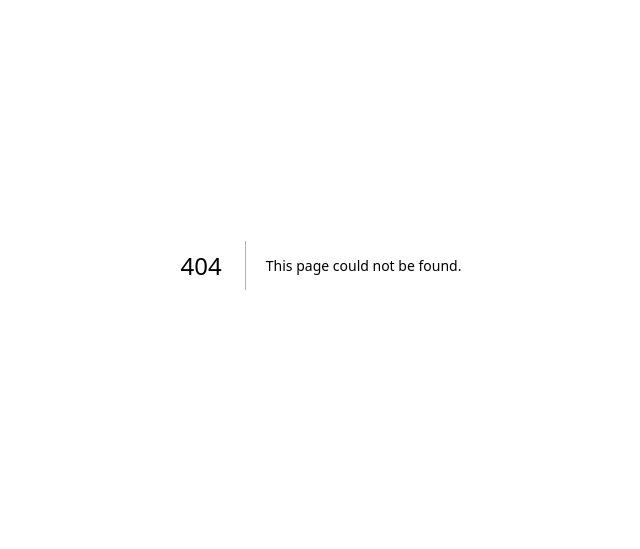
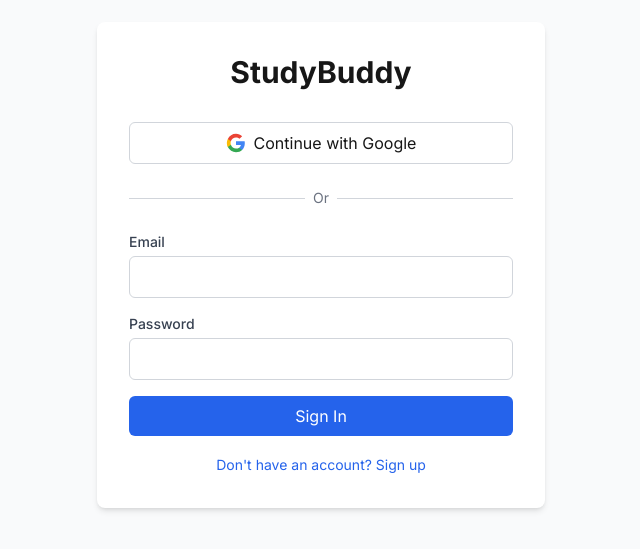
Before and after one commit to 3ma1r/studybuddy, a Next.js app: page /login in a window 1280 px wide. Before the commit this address had no page. Shown: the part 135-684 px from the top of the page, without its empty margins (319-959 px from the left). Built offline with nearby package versions, Linux system fonts and the light colour scheme; no server answers.

Commit message:
add-login-page

```diff
--- /dev/null
+++ b/app/login/page.tsx
@@ -0,0 +1,153 @@
+'use client';
+
+import { useState, useEffect } from 'react';
+import { useRouter } from 'next/navigation';
+import { signInWithEmail, signUpWithEmail, signInWithGoogle } from '@/lib/auth';
+import { onAuthStateChanged } from 'firebase/auth';
+import { auth } from '@/lib/firebaseClient';
+import toast from 'react-hot-toast';
+
+export default function LoginPage() {
+  const [isSignUp, setIsSignUp] = useState(false);
+  const [email, setEmail] = useState('');
+  const [password, setPassword] = useState('');
+  const [displayName, setDisplayName] = useState('');
+  const [loading, setLoading] = useState(false);
+  const router = useRouter();
+
+  useEffect(() => {
+    const unsubscribe = onAuthStateChanged(auth, (user) => {
+      if (user) {
+        router.push('/dashboard');
+      }
+    });
+    return () => unsubscribe();
+  }, [router]);
+
+  const handleEmailAuth = async (e: React.FormEvent) => {
+    e.preventDefault();
+    setLoading(true);
+    try {
+      if (isSignUp) {
+        await signUpWithEmail(email, password, displayName);
+        toast.success('Account created successfully!');
+      } else {
+        await signInWithEmail(email, password);
+        toast.success('Signed in successfully!');
+      }
+      router.push('/dashboard');
+    } catch (error: any) {
+      toast.error(error.message || 'Authentication failed');
+    } finally {
+      setLoading(false);
+    }
+  };
+
+  const handleGoogleSignIn = async () => {
+    setLoading(true);
+    try {
+      await signInWithGoogle();
+      toast.success('Signed in with Google!');
+      router.push('/dashboard');
+    } catch (error: any) {
+      toast.error(error.message || 'Google sign-in failed');
+    } finally {
+      setLoading(false);
+    }
+  };
+
+  return (
+    <div className="min-h-screen flex items-center justify-center bg-gray-50 px-4">
+      <div className="max-w-md w-full bg-white rounded-lg shadow-md p-8">
+        <h1 className="text-3xl font-bold text-center mb-8">StudyBuddy</h1>
+
+        <button
+          onClick={handleGoogleSignIn}
+          disabled={loading}
+          className="w-full mb-4 flex items-center justify-center gap-2 px-4 py-2 border border-gray-300 rounded-md hover:bg-gray-50 disabled:opacity-50"
+        >
+          <svg className="w-5 h-5" viewBox="0 0 24 24">
+            <path fill="#4285F4" d="M22.56 12.25c0-.78-.07-1.53-.2-2.25H12v4.26h5.92c-.26 1.37-1.04 2.53-2.21 3.31v2.77h3.57c2.08-1.92 3.28-4.74 3.28-8.09z"/>
+            <path fill="#34A853" d="M12 23c2.97 0 5.46-.98 7.28-2.66l-3.57-2.77c-.98.66-2.23 1.06-3.71 1.06-2.86 0-5.29-1.93-6.16-4.53H2.18v2.84C3.99 20.53 7.7 23 12 23z"/>
+            <path fill="#FBBC05" d="M5.84 14.09c-.22-.66-.35-1.36-.35-2.09s.13-1.43.35-2.09V7.07H2.18C1.43 8.55 1 10.22 1 12s.43 3.45 1.18 4.93l2.85-2.22.81-.62z"/>
+            <path fill="#EA4335" d="M12 5.38c1.62 0 3.06.56 4.21 1.64l3.15-3.15C17.45 2.09 14.97 1 12 1 7.7 1 3.99 3.47 2.18 7.07l3.66 2.84c.87-2.6 3.3-4.53 6.16-4.53z"/>
+          </svg>
+          Continue with Google
+        </button>
+
+        <div className="relative my-6">
+          <div className="absolute inset-0 flex items-center">
+            <div className="w-full border-t border-gray-300"></div>
+          </div>
+          <div className="relative flex justify-center text-sm">
+            <span className="px-2 bg-white text-gray-500">Or</span>
+          </div>
+        </div>
+
+        <form onSubmit={handleEmailAuth} className="space-y-4">
+          {isSignUp && (
+            <div>
+              <label htmlFor="displayName" className="block text-sm font-medium text-gray-700 mb-1">
+                Display Name
+              </label>
+              <input
+                id="displayName"
+                type="text"
+                value={displayName}
+                onChange={(e) => setDisplayName(e.target.value)}
+                required
+                className="w-full px-3 py-2 border border-gray-300 rounded-md focus:outline-none focus:ring-2 focus:ring-blue-500"
+              />
+            </div>
+          )}
+
+          <div>
+            <label htmlFor="email" className="block text-sm font-medium text-gray-700 mb-1">
+              Email
+            </label>
+            <input
+              id="email"
+              type="email"
+              value={email}
+              onChange={(e) => setEmail(e.target.value)}
+              required
+              className="w-full px-3 py-2 border border-gray-300 rounded-md focus:outline-none focus:ring-2 focus:ring-blue-500"
+            />
+          </div>
+
+          <div>
+            <label htmlFor="password" className="block text-sm font-medium text-gray-700 mb-1">
+              Password
+            </label>
+            <input
+              id="password"
+              type="password"
+              value={password}
+              onChange={(e) => setPassword(e.target.value)}
+              required
+              minLength={6}
+              className="w-full px-3 py-2 border border-gray-300 rounded-md focus:outline-none focus:ring-2 focus:ring-blue-500"
+            />
+          </div>
+
+          <button
+            type="submit"
+            disabled={loading}
+            className="w-full bg-blue-600 text-white py-2 px-4 rounded-md hover:bg-blue-700 disabled:opacity-50 disabled:cursor-not-allowed"
+          >
+            {loading ? 'Loading...' : isSignUp ? 'Sign Up' : 'Sign In'}
+          </button>
+        </form>
+
+        <div className="mt-4 text-center">
+          <button
+            onClick={() => setIsSignUp(!isSignUp)}
+            className="text-blue-600 hover:text-blue-700 text-sm"
+          >
+            {isSignUp ? 'Already have an account? Sign in' : "Don't have an account? Sign up"}
+          </button>
+        </div>
+      </div>
+    </div>
+  );
+}
```
